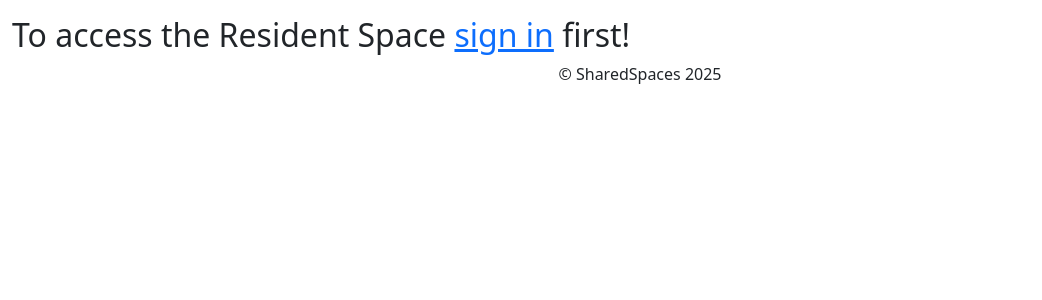
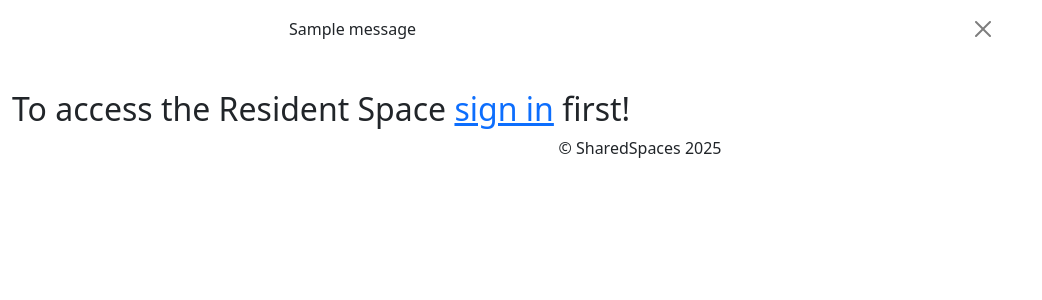
Before and after one commit to theresaabl/shared-spaces, a Django app: page /dashboard/event_space_booking/ in a window 1280 px wide. Shown: the part 56-356 px from the top of the page, without its empty margins (0-1042 px from the left). Run offline with Django 4.2, Linux system fonts and the light colour scheme; tables that the repository leaves empty hold one stand-in row (values such as "Sample post"); one stand-in notice (Sample message) is shown; some libraries are stand-ins or nearby versions.

Commit message:
Set up messages and add confirmation message when event space booking form submitted

```diff
--- a/dashboard/urls.py
+++ b/dashboard/urls.py
@@ -1,5 +1,5 @@
 from . import views
-from django.urls import path
+from django.urls import path, include
 
 urlpatterns = [
     path('', views.resident_dashboard, name='dashboard'),
--- a/dashboard/views.py
+++ b/dashboard/views.py
@@ -1,4 +1,5 @@
 from django.shortcuts import render
+from django.contrib import messages
 from .forms import BookingForm
 
 
@@ -31,6 +32,19 @@ def event_space_booking(request):
     ``booking_form``
     An instance of :form:`blog.BookingForm`
     """
+    if request.method == "POST":
+        booking_form = BookingForm(data=request.POST)
+        if booking_form.is_valid():
+            booking = booking_form.save(commit=False)
+            booking.resident = request.user
+            booking.save()
+            messages.add_message(
+                request,
+                messages.SUCCESS,
+                "You successfully sent a booking request. "
+                "The request is pending and requires approval by the community administrators. "
+                """If the status of your booking is still pending in 3 working days, please feel free to <a href="#">contact us</a>."""
+            )
 
     booking_form = BookingForm()
 
--- a/templates/base.html
+++ b/templates/base.html
@@ -112,6 +112,26 @@
 
     </nav>
 
+    <!-- Displaying Django messages -->
+    <div class="container">
+
+        <div class="row">
+
+            <div class="col-md-8 offset-md-2">
+
+                {% for message in messages %}
+                <div class="alert {{ message.tags }} alert-dismissible fade show" id="msg" role="alert">
+                    {{ message | safe }}
+                    <button type="button" class="btn-close" data-bs-dismiss="alert" aria-label="Close"></button>
+                </div>
+                {% endfor %}
+
+            </div>
+
+        </div>
+
+    </div>
+
     <!-- Main Content -->
     <main>
 
```
